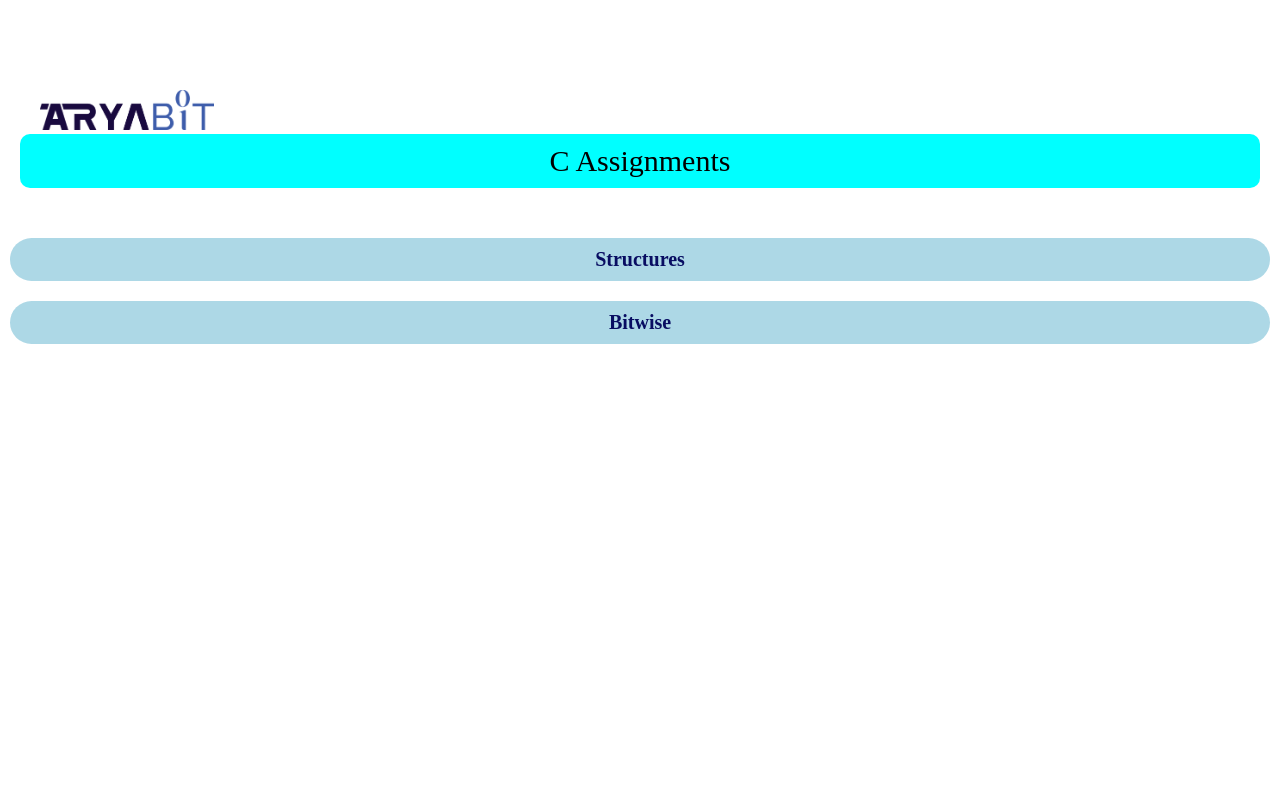
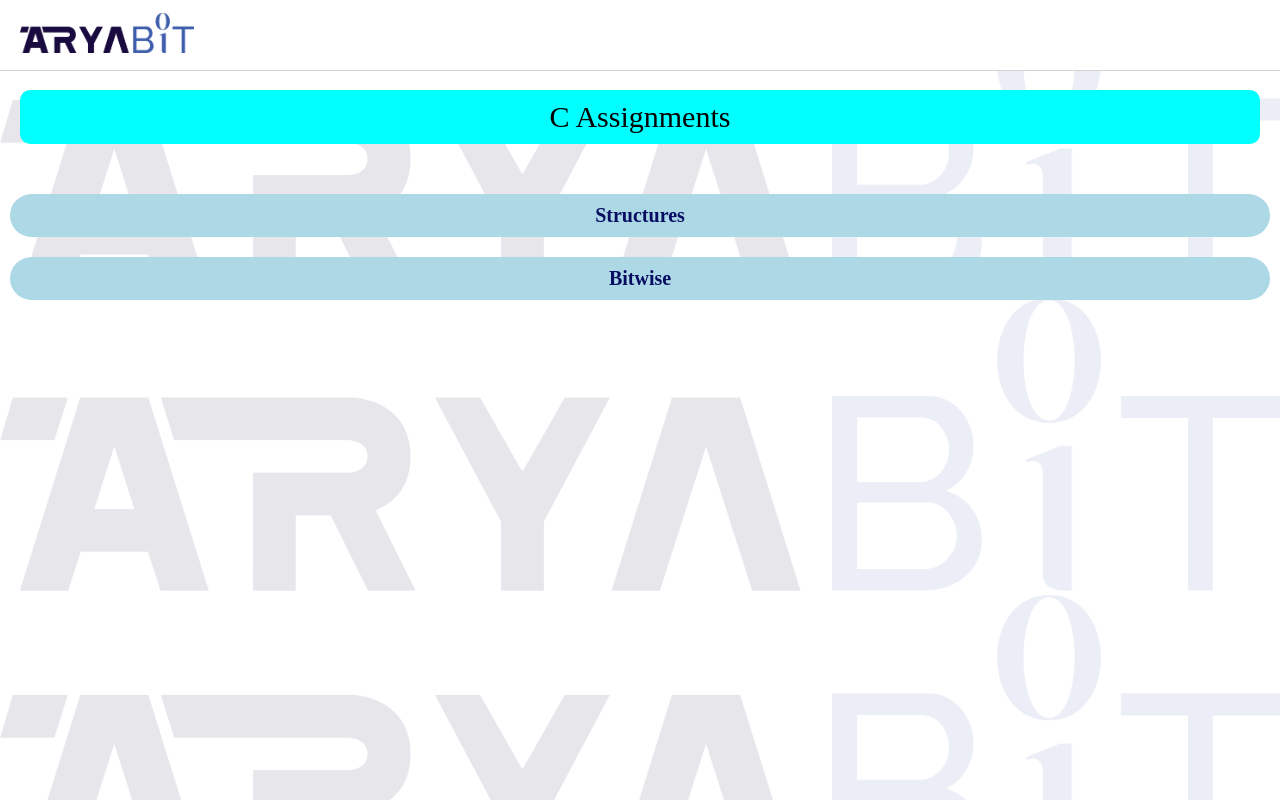
Before and after one commit to randhir12345/AryaBit, a plain HTML site: page index.html in a window 1280 px wide. Drawn offline with Linux system fonts and the light colour scheme.

Commit message:
Update index.html

```diff
--- a/index.html
+++ b/index.html
@@ -8,13 +8,17 @@
     <link rel="stylesheet" href="common-all-pages.css">
 </head>
 <body>
-    <div class="waterDrop">
+    <div class="header">
         <a href="main_page.html">
             <img class="logo-image" src="images/logo png.png">
         </a>
     </div>
+    <div class="waterdrop-container"></div>
+
+    <div class=""></div>
     <div class="assignments-header">C Assignments</div>
     <div class="button-menu-container"></div>
     <script src="main_page.js"></script>
+    <script src="common-all-pages.js"></script>
 </body>
 </html>
```
